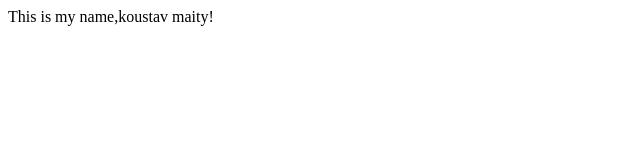
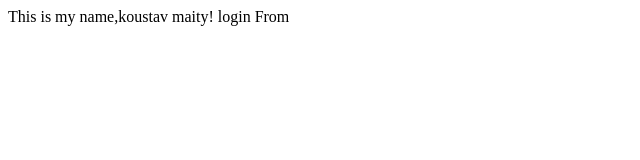
Before and after one commit to koustav2/myapp, a plain HTML site: page index.html in a window 1280 px wide. Shown: the full height of the page, 0-640 px from the left. Drawn offline with Linux system fonts and the light colour scheme.

Commit message:
login From

```diff
--- a/index.html
+++ b/index.html
@@ -6,6 +6,7 @@
   </head>
   <body>
     This is my name,koustav maity!
+    login From
 
   </body>
 </html>
```
Also changed, not shown: login.html (added, +1 -0 lines), 1 other file.
